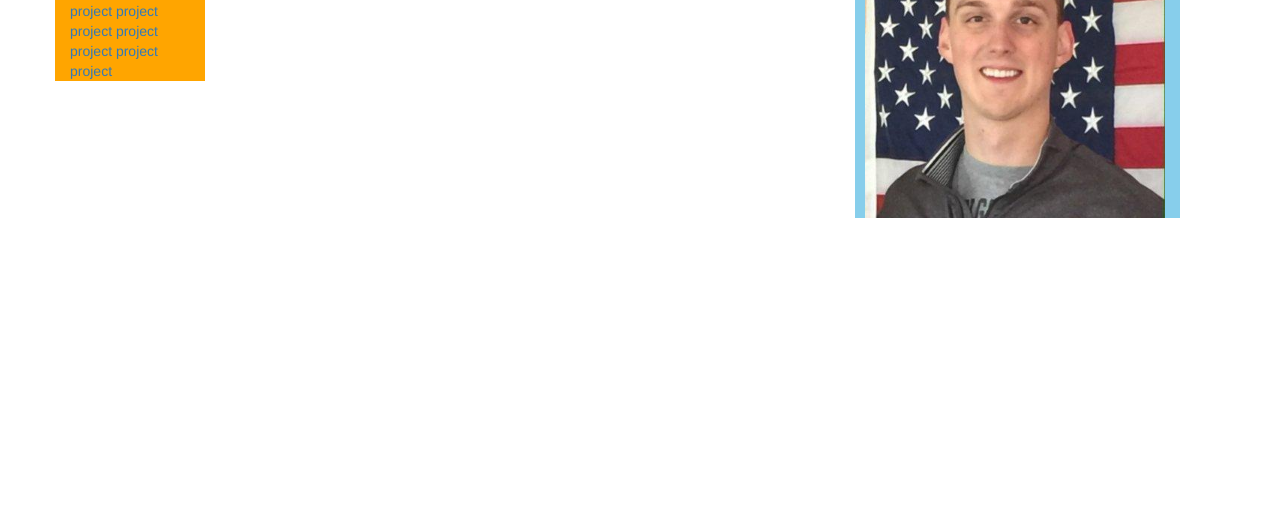
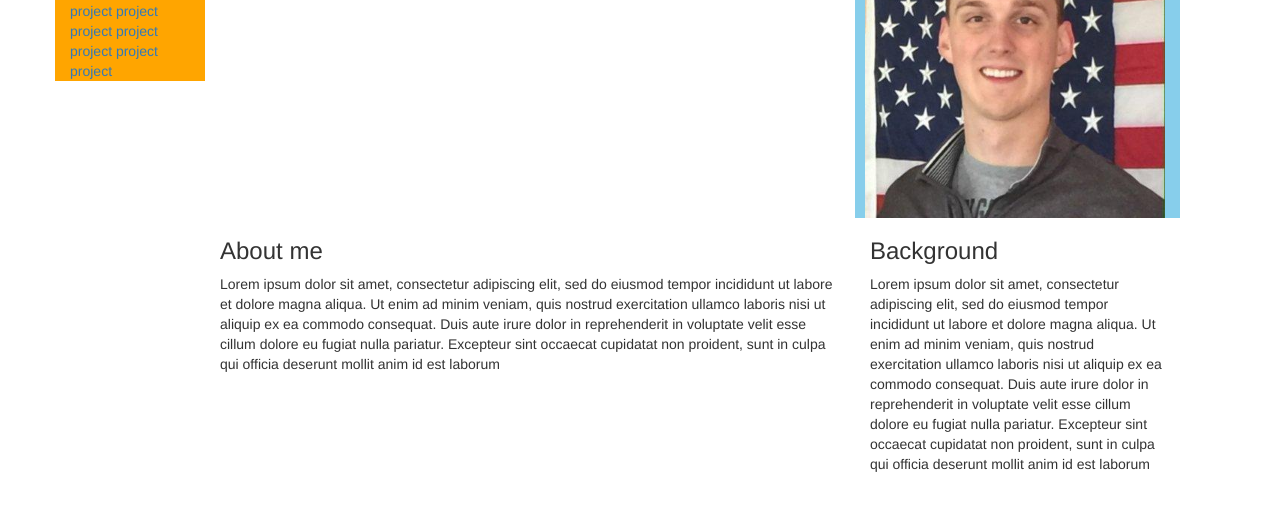
Before and after one commit to joe-kramer/portfolio, a plain HTML site: page index.html in a window 1280 px wide. Shown: the part 82-592 px from the top of the page. Drawn offline with nearby package versions, Linux system fonts and the light colour scheme.

Commit message:
add about me and background sections

```diff
--- a/index.html
+++ b/index.html
@@ -31,10 +31,21 @@
               <img src="img/headshot.jpeg" alt="Photo of Joe Kramer" id="headshot">
             </div>
           </div>
-        </div>
+
+          <div class="row">
+            <div class="col-sm-8">
+              <h3>About me</h3>
+              <p>Lorem ipsum dolor sit amet, consectetur adipiscing elit, sed do eiusmod tempor incididunt ut labore et dolore magna aliqua. Ut enim ad minim veniam, quis nostrud exercitation ullamco laboris nisi ut aliquip ex ea commodo consequat. Duis aute irure dolor in reprehenderit in voluptate velit esse cillum dolore eu fugiat nulla pariatur. Excepteur sint occaecat cupidatat non proident, sunt in culpa qui officia deserunt mollit anim id est laborum</p>
+            </div>
+            <div class="col-sm-4">
+              <h3>Background</h3>
+              <p>Lorem ipsum dolor sit amet, consectetur adipiscing elit, sed do eiusmod tempor incididunt ut labore et dolore magna aliqua. Ut enim ad minim veniam, quis nostrud exercitation ullamco laboris nisi ut aliquip ex ea commodo consequat. Duis aute irure dolor in reprehenderit in voluptate velit esse cillum dolore eu fugiat nulla pariatur. Excepteur sint occaecat cupidatat non proident, sunt in culpa qui officia deserunt mollit anim id est laborum</p>
+            </div>
+          </div>
 
 
 
+        </div>
       </div>
     </div>
   </body>
```
